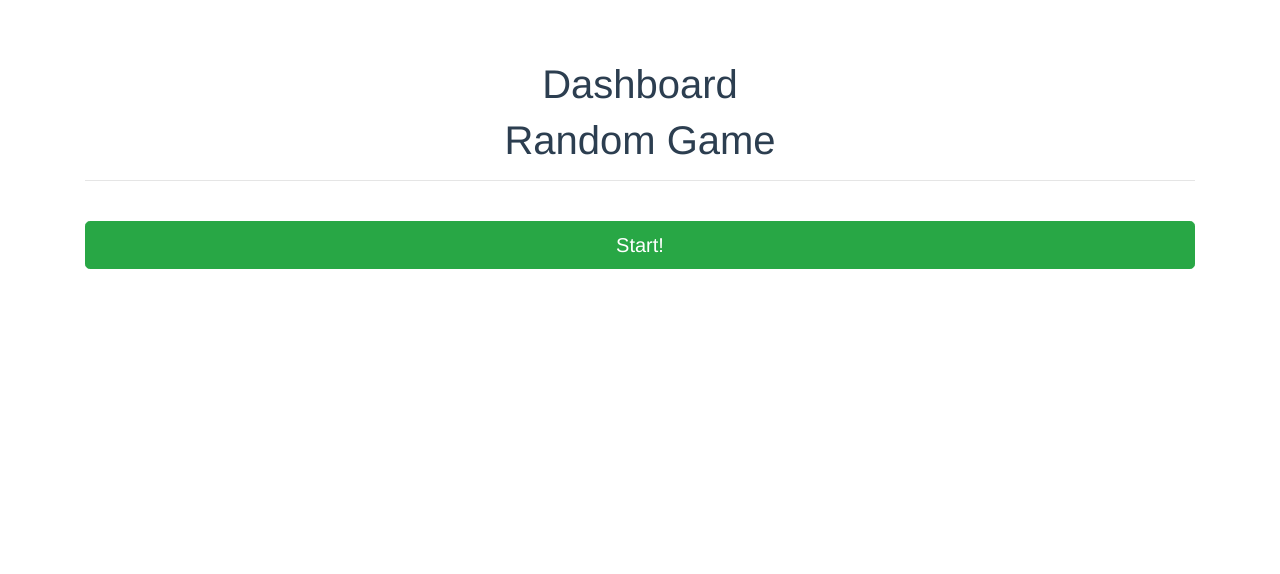
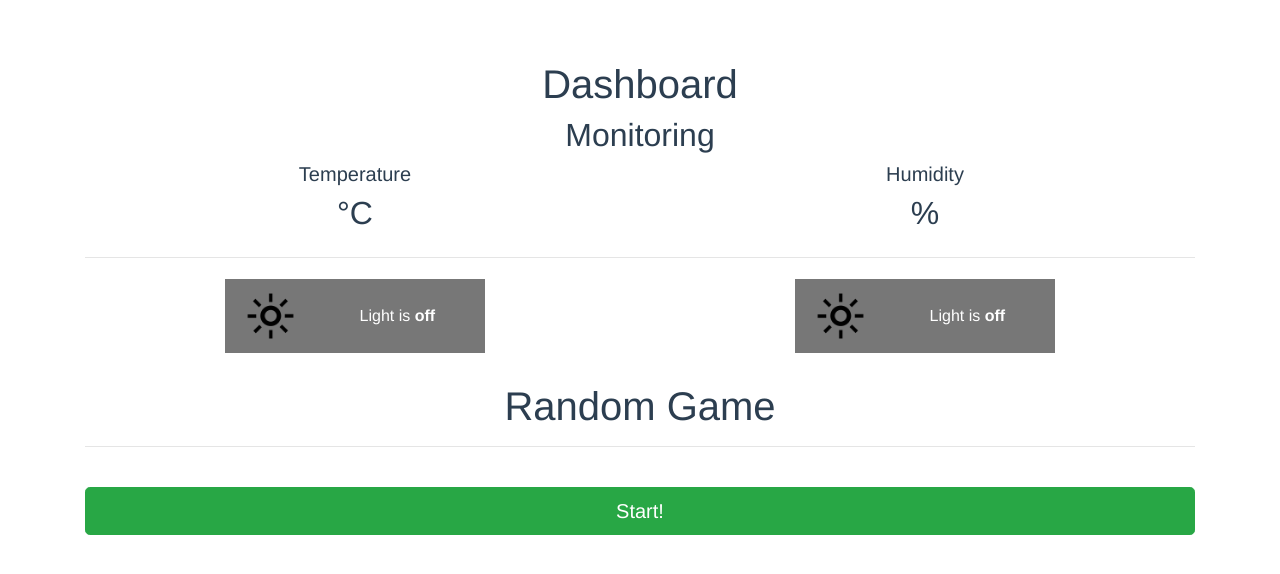
Before and after one commit to phwt/Dashboard, a Vue app: page / in a window 1280 px wide. Shown: the top 574 px of the page. Built offline with nearby package versions, Linux system fonts and the light colour scheme; no server answers; the database is empty.

Commit message:
Revert "Revert "update""
This reverts commit 92569a1d4b08dbf812f63b31a54db7bed3eddff7.

```diff
--- a/src/App.vue
+++ b/src/App.vue
@@ -1,7 +1,29 @@
 <template>
   <div id="app">
     <h1>Dashboard</h1>
+
     <div class="container">
+
+      <h2>Monitoring</h2>
+      <div class="row">
+        <div class="col-6 d-flex justify-content-center">
+          <data-card name="Temperature" path="temperature" suffix="°C" />
+        </div>
+        <div class="col-6 d-flex justify-content-center">
+          <data-card name="Humidity" path="humidity" suffix="%" />
+        </div>
+      </div>
+
+      <hr>
+      <div class="row">
+        <div class="col-6 d-flex justify-content-center">
+          <control-card name="Light" path="light" :image="require('./assets/light.png')" />
+        </div>
+        <div class="col-6 d-flex justify-content-center">
+          <control-card name="Light" path="light" :image="require('./assets/light.png')" />
+        </div>
+      </div>
+      <br>
       <h1>Random Game</h1>
       <hr>
       <br>
@@ -31,7 +53,9 @@
 <script src="https://ajax.googleapis.com/ajax/libs/jquery/3.4.1/jquery.min.js"></script>
 <script>
   import DataCard from "@/components/DataCard";
-import { database } from "firebase";
+  import {
+    database
+  } from "firebase";
   import ControlCard from "@/components/ControlCard";
   export default {
     name: "app",
@@ -42,15 +66,15 @@ export default {
     mounted() {
       var bgset = ["bg-primary", "bg-danger", "bg-success", "bg-warning"];
       var bgsets = ["bg-primary", "bg-danger", "bg-success", "bg-warning"];
-    $(document).ready(function() {
+      $(document).ready(function () {
         $("#game-slot").hide();
 
-      $("#play-btn").click(function() {
+        $("#play-btn").click(function () {
           $(this).slideUp();
           $("#game-slot").slideDown();
 
           var runRand = setInterval(() => {
-          $(".circle").each(function(index) {
+            $(".circle").each(function (index) {
               var curbg = bgset[Math.floor(Math.random() * index)];
               $(this)
                 .removeClass()
@@ -60,7 +84,7 @@ export default {
           var answer = [];
           setTimeout(() => {
             clearInterval(runRand);
-          $(".circle").each(function(index) {
+            $(".circle").each(function (index) {
               var curbg = bgset[Math.floor(Math.random() * (4 - index))];
               if (bgset.indexOf(curbg) > -1) {
                 answer.push(bgsets.indexOf(curbg));
@@ -71,7 +95,7 @@ export default {
                 .addClass("circle " + curbg);
             });
             console.log("this" + answer);
-          database().ref('game/answer').set(JSON.stringify(answer))
+            database().ref('game/answer').set(answer.join(""))
           }, 1000);
         });
       });
@@ -87,6 +111,7 @@ export default {
     color: #2c3e50;
     margin: 60px 0;
   }
+
   .circle {
     height: 50px;
     width: 50px;
--- a/src/components/DataCard.vue
+++ b/src/components/DataCard.vue
@@ -1,7 +1,7 @@
 <template>
   <div class="col-4">
     <h5>{{ name }}</h5>
-    <h2>{{ value }}</h2>
+    <h2>{{ value }}{{ suffix }}</h2>
   </div>
 </template>
 
@@ -9,7 +9,7 @@
 import { database } from 'firebase'
 export default {
   name: 'DataCard',
-  props: ['name', 'path'],
+  props: ['name', 'path', 'suffix'],
   data () {
     return {
       value: null
```
Lines whose indentation alone changed are shown as unchanged.
